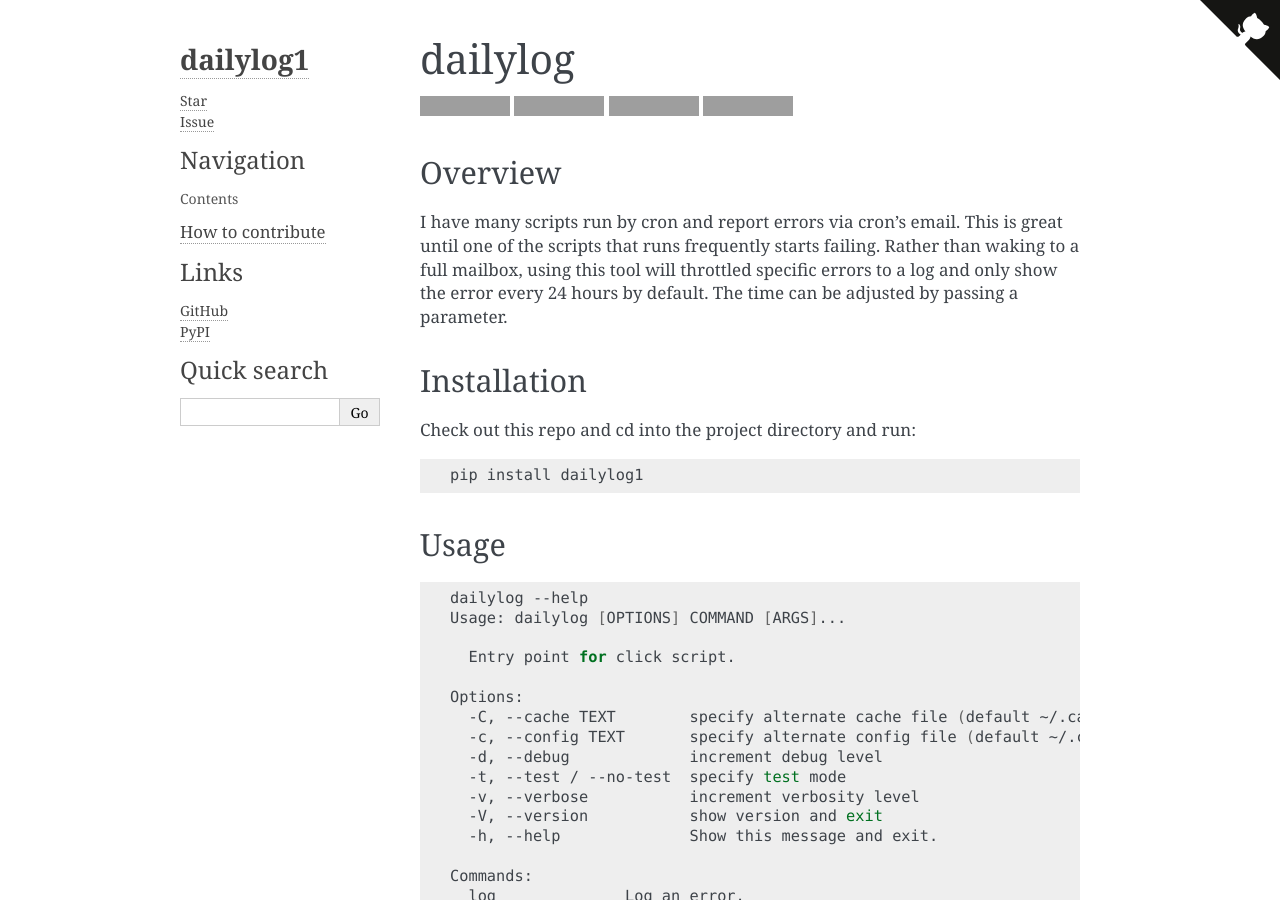
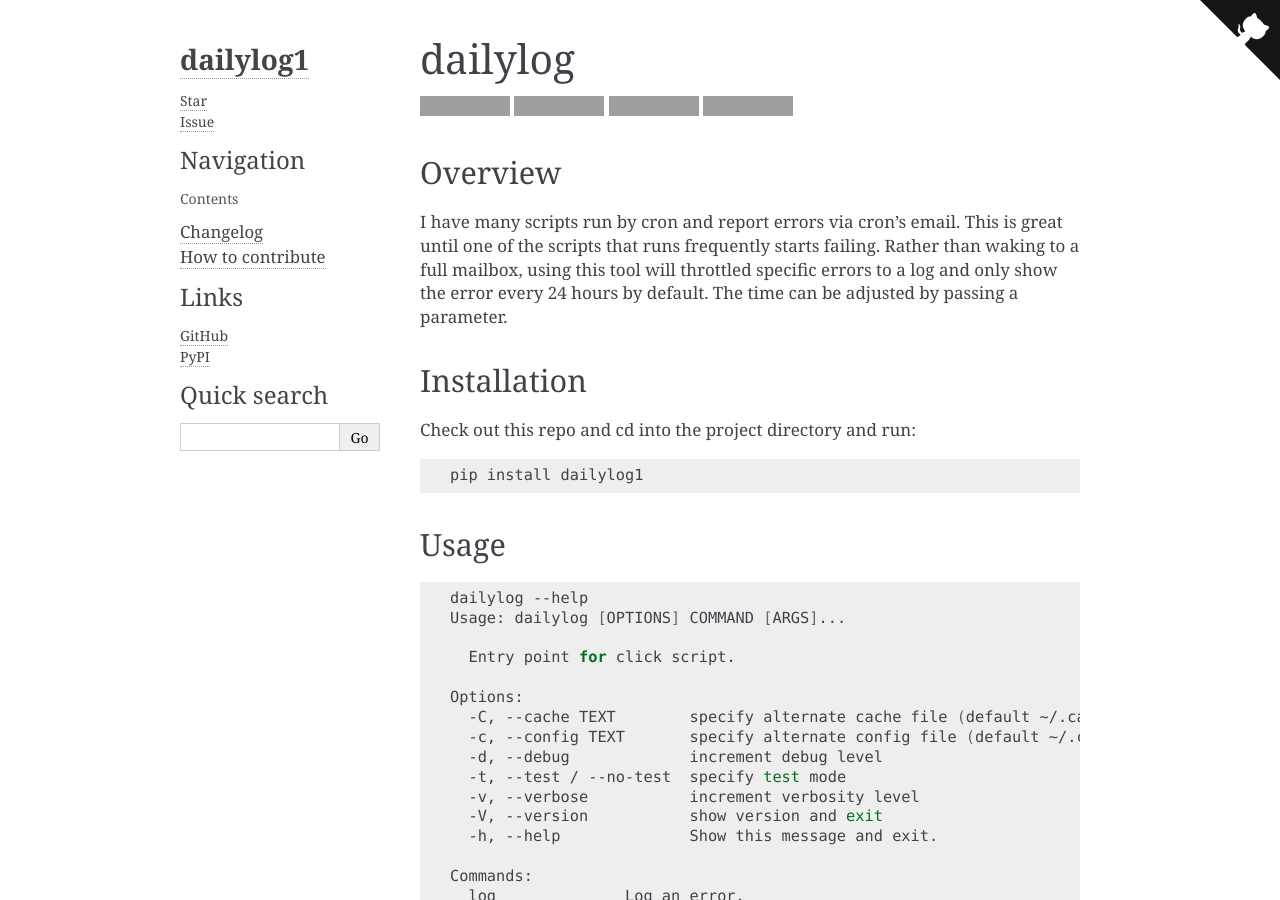
Before and after one commit to wtfo-guru/dailylog, a Sphinx documentation site: the page built from docs/index.rst, in a window 1280 px wide and 900 px high. Built offline with Sphinx 7.4.7, drawn with Linux system fonts in a browser that asks for light colours; grey boxes are pictures that could not be loaded.

Commit message:
fix: changlog.rst title for sphinx

```diff
--- a/docs/pages/changelog.rst
+++ b/docs/pages/changelog.rst
@@ -1 +1,5 @@
-mdinclude:: ../../CHANGELOG.md
+Changelog
+*********
+
+.. mdinclude:: ../../CHANGELOG.md
+   :start-line: 3
```
